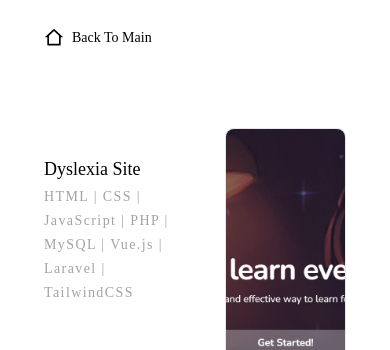
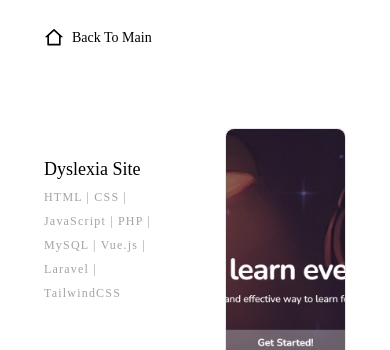
Before and after one commit to drfrank66613/personal-portfolio-website, a Next.js app: page /projects/dyslexia-site in a window 390 px wide. Shown: the top 350 px of the page. Built offline with nearby package versions, Linux system fonts and the light colour scheme; a web font is replaced by a local one.

Commit message:
Update [projectId].tsx
apply more responsive design

```diff
--- a/pages/projects/[projectId].tsx
+++ b/pages/projects/[projectId].tsx
@@ -73,7 +73,7 @@ const ProjectDetails: NextPageWithLayout = () => {
                     return (
                       <label
                         key={skill}
-                        className="skills-list text-sm text-neutral-400"
+                        className="skills-list text-xs lg:text-sm text-neutral-400"
                       >
                         {skill + divider}
                       </label>
```
